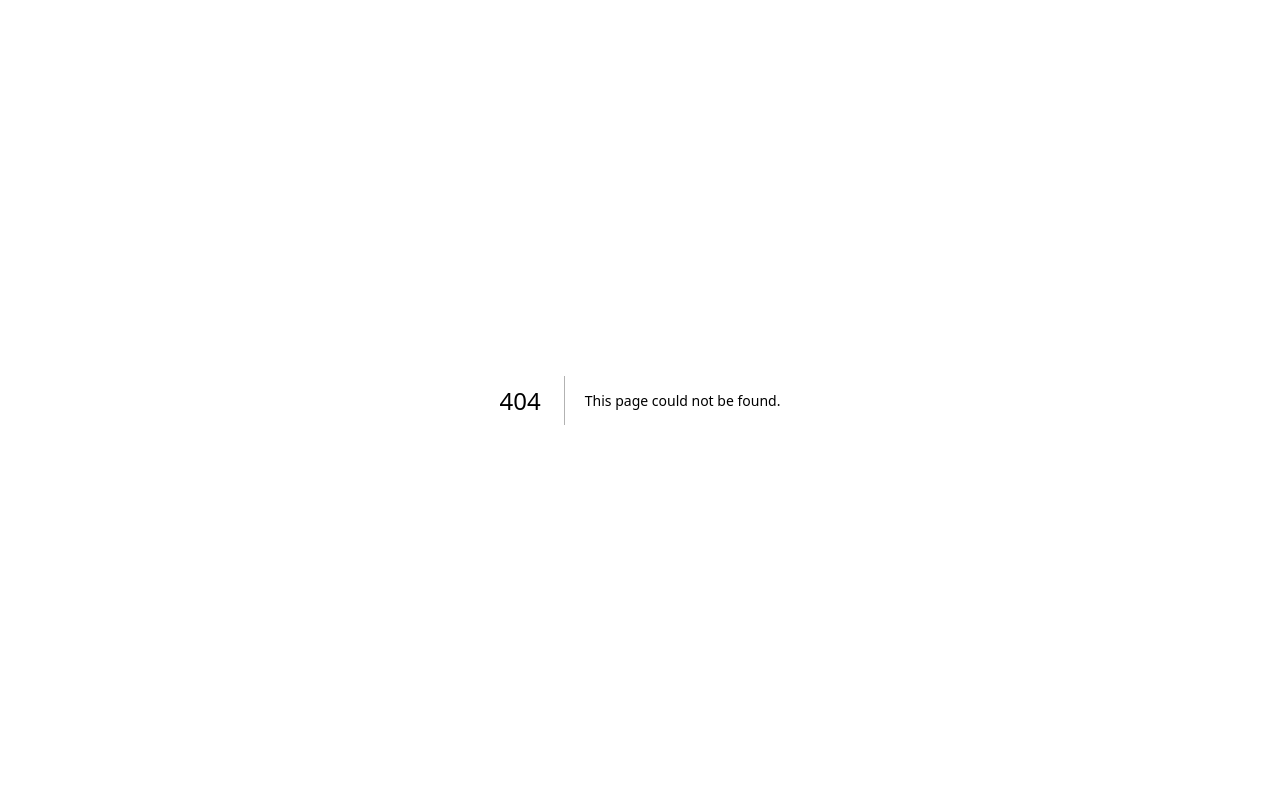
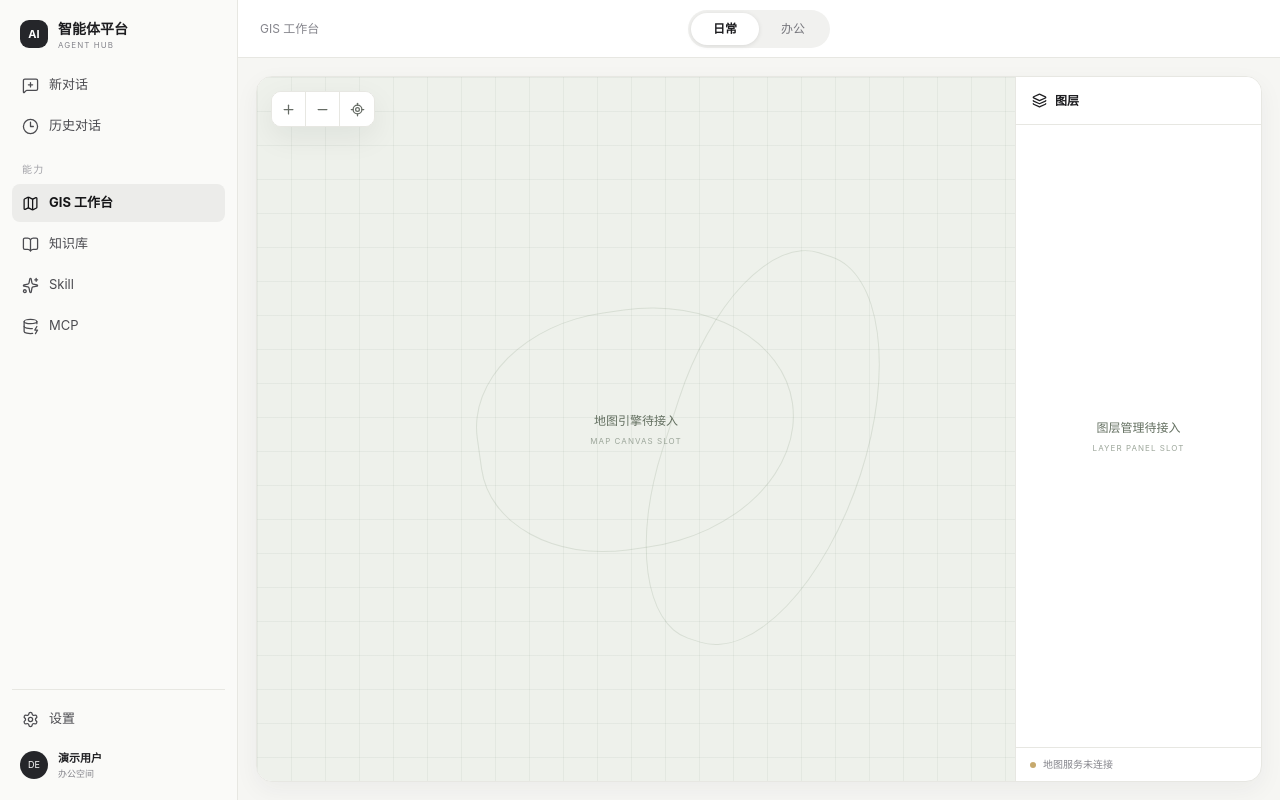
Before and after one commit to 710210wan-commits/agent-hub-web, a Next.js app: page /gis in a window 1280 px wide. Before the commit this address had no page. Built offline with nearby package versions, Linux system fonts and the light colour scheme.

Commit message:
feat: add lightweight gis workspace shell

```diff
--- /dev/null
+++ b/src/app/gis/page.tsx
@@ -0,0 +1,6 @@
+import { GisWorkspacePlaceholder } from "@/components/gis/gis-workspace-placeholder";
+import { AppShell } from "@/components/shell/app-shell";
+
+export default function GisPage() {
+  return <AppShell title="GIS 工作台"><GisWorkspacePlaceholder /></AppShell>;
+}
--- a/src/app/globals.css
+++ b/src/app/globals.css
@@ -515,6 +515,160 @@ a {
   font-size: 18px;
 }
 
+.gis-workspace-placeholder {
+  height: 100%;
+  min-height: calc(100vh - var(--topbar-height));
+  padding: 18px;
+  background: #f6f6f3;
+}
+
+.gis-desktop-shell {
+  position: relative;
+  display: grid;
+  height: calc(100vh - var(--topbar-height) - 36px);
+  min-height: 560px;
+  grid-template-columns: 1fr 246px;
+  grid-template-rows: 1fr auto;
+  overflow: hidden;
+  border: 1px solid var(--color-border);
+  border-radius: 16px;
+  background: white;
+  box-shadow: 0 8px 24px rgb(30 35 50 / 5%);
+}
+
+.map-canvas-slot {
+  position: relative;
+  display: grid;
+  grid-row: 1 / 3;
+  place-items: center;
+  background-color: #eef1eb;
+  background-image: linear-gradient(rgb(112 128 106 / 8%) 1px, transparent 1px), linear-gradient(90deg, rgb(112 128 106 / 8%) 1px, transparent 1px);
+  background-size: 34px 34px;
+}
+
+.map-canvas-slot::before,
+.map-canvas-slot::after {
+  position: absolute;
+  border: 1px solid rgb(100 124 96 / 16%);
+  border-radius: 48% 52% 55% 45%;
+  content: "";
+}
+
+.map-canvas-slot::before {
+  width: 42%;
+  height: 34%;
+  transform: rotate(-8deg);
+}
+
+.map-canvas-slot::after {
+  width: 26%;
+  height: 58%;
+  transform: translate(66%, 5%) rotate(18deg);
+}
+
+.map-center-marker,
+.layer-placeholder {
+  position: relative;
+  z-index: 1;
+  display: grid;
+  gap: 5px;
+  text-align: center;
+}
+
+.map-center-marker span,
+.layer-placeholder span {
+  color: #647061;
+  font-size: 12px;
+}
+
+.map-center-marker small,
+.layer-placeholder small {
+  color: #9ca69a;
+  font-size: 8px;
+  letter-spacing: 0.13em;
+}
+
+.map-toolbar-slot {
+  position: absolute;
+  z-index: 2;
+  top: 14px;
+  left: 14px;
+  display: flex;
+  overflow: hidden;
+  border: 1px solid var(--color-border);
+  border-radius: 10px;
+  background: white;
+  box-shadow: var(--shadow-soft);
+}
+
+.map-toolbar-slot button {
+  display: grid;
+  width: 34px;
+  height: 34px;
+  place-items: center;
+  border: 0;
+  border-right: 1px solid var(--color-border);
+  background: white;
+  color: #666c65;
+}
+
+.map-toolbar-slot button:last-child {
+  border-right: 0;
+}
+
+.layer-panel-slot {
+  display: grid;
+  grid-template-rows: auto 1fr;
+  border-left: 1px solid var(--color-border);
+  background: white;
+}
+
+.layer-panel-slot header {
+  display: flex;
+  height: 48px;
+  align-items: center;
+  gap: 8px;
+  border-bottom: 1px solid var(--color-border);
+  padding: 0 16px;
+  font-size: 12px;
+}
+
+.layer-placeholder {
+  place-content: center;
+}
+
+.map-status-slot {
+  display: flex;
+  height: 34px;
+  align-items: center;
+  gap: 7px;
+  border-top: 1px solid var(--color-border);
+  border-left: 1px solid var(--color-border);
+  padding: 0 14px;
+  color: var(--color-muted);
+  font-size: 10px;
+}
+
+.status-indicator {
+  width: 6px;
+  height: 6px;
+  border-radius: 50%;
+  background: #c6a96d;
+}
+
+.gis-mobile-notice {
+  display: none;
+  min-height: 46vh;
+  place-content: center;
+  text-align: center;
+}
+
+.gis-mobile-notice p {
+  margin: 7px 0 0;
+  color: var(--color-muted);
+  font-size: 12px;
+}
+
 @media (max-width: 767px) {
   .resource-page,
   .resource-detail,
@@ -532,6 +686,18 @@ a {
 
   .settings-tabs {
     display: flex;
+  }
+
+  .gis-workspace-placeholder {
+    padding: 18px;
+  }
+
+  .gis-desktop-shell {
+    display: none;
+  }
+
+  .gis-mobile-notice {
+    display: grid;
   }
 }
 
--- /dev/null
+++ b/src/components/gis/gis-workspace-placeholder.tsx
@@ -0,0 +1,21 @@
+import { LayerPanelSlot } from "./layer-panel-slot";
+import { MapCanvasSlot } from "./map-canvas-slot";
+import { MapStatusSlot } from "./map-status-slot";
+import { MapToolbarSlot } from "./map-toolbar-slot";
+
+export function GisWorkspacePlaceholder() {
+  return (
+    <div className="gis-workspace-placeholder">
+      <div className="gis-desktop-shell">
+        <MapCanvasSlot />
+        <MapToolbarSlot />
+        <LayerPanelSlot />
+        <MapStatusSlot />
+      </div>
+      <div className="gis-mobile-notice">
+        <strong>GIS 工作台暂仅支持桌面端</strong>
+        <p>移动端地图展示将在后续版本接入。</p>
+      </div>
+    </div>
+  );
+}
--- /dev/null
+++ b/src/components/gis/layer-panel-slot.tsx
@@ -0,0 +1,10 @@
+import { Layers3 } from "lucide-react";
+
+export function LayerPanelSlot() {
+  return (
+    <aside aria-label="图层面板" className="layer-panel-slot">
+      <header><Layers3 aria-hidden="true" size={15} /><strong>图层</strong></header>
+      <div className="layer-placeholder"><span>图层管理待接入</span><small>LAYER PANEL SLOT</small></div>
+    </aside>
+  );
+}
--- /dev/null
+++ b/src/components/gis/map-canvas-slot.tsx
@@ -0,0 +1,7 @@
+export function MapCanvasSlot() {
+  return (
+    <section aria-label="地图画布" className="map-canvas-slot">
+      <div className="map-center-marker"><span>地图引擎待接入</span><small>MAP CANVAS SLOT</small></div>
+    </section>
+  );
+}
--- /dev/null
+++ b/src/components/gis/map-status-slot.tsx
@@ -0,0 +1,3 @@
+export function MapStatusSlot() {
+  return <div aria-label="地图状态" className="map-status-slot" role="status"><span className="status-indicator" />地图服务未连接</div>;
+}
--- /dev/null
+++ b/src/components/gis/map-toolbar-slot.tsx
@@ -0,0 +1,11 @@
+import { LocateFixed, Minus, Plus } from "lucide-react";
+
+export function MapToolbarSlot() {
+  return (
+    <div aria-label="地图工具栏" className="map-toolbar-slot" role="toolbar">
+      <button aria-label="放大（待接入）" disabled type="button"><Plus size={15} /></button>
+      <button aria-label="缩小（待接入）" disabled type="button"><Minus size={15} /></button>
+      <button aria-label="定位（待接入）" disabled type="button"><LocateFixed size={15} /></button>
+    </div>
+  );
+}
```
Also changed, not shown: 1 other file (tests, documents, lock files or other folders).
